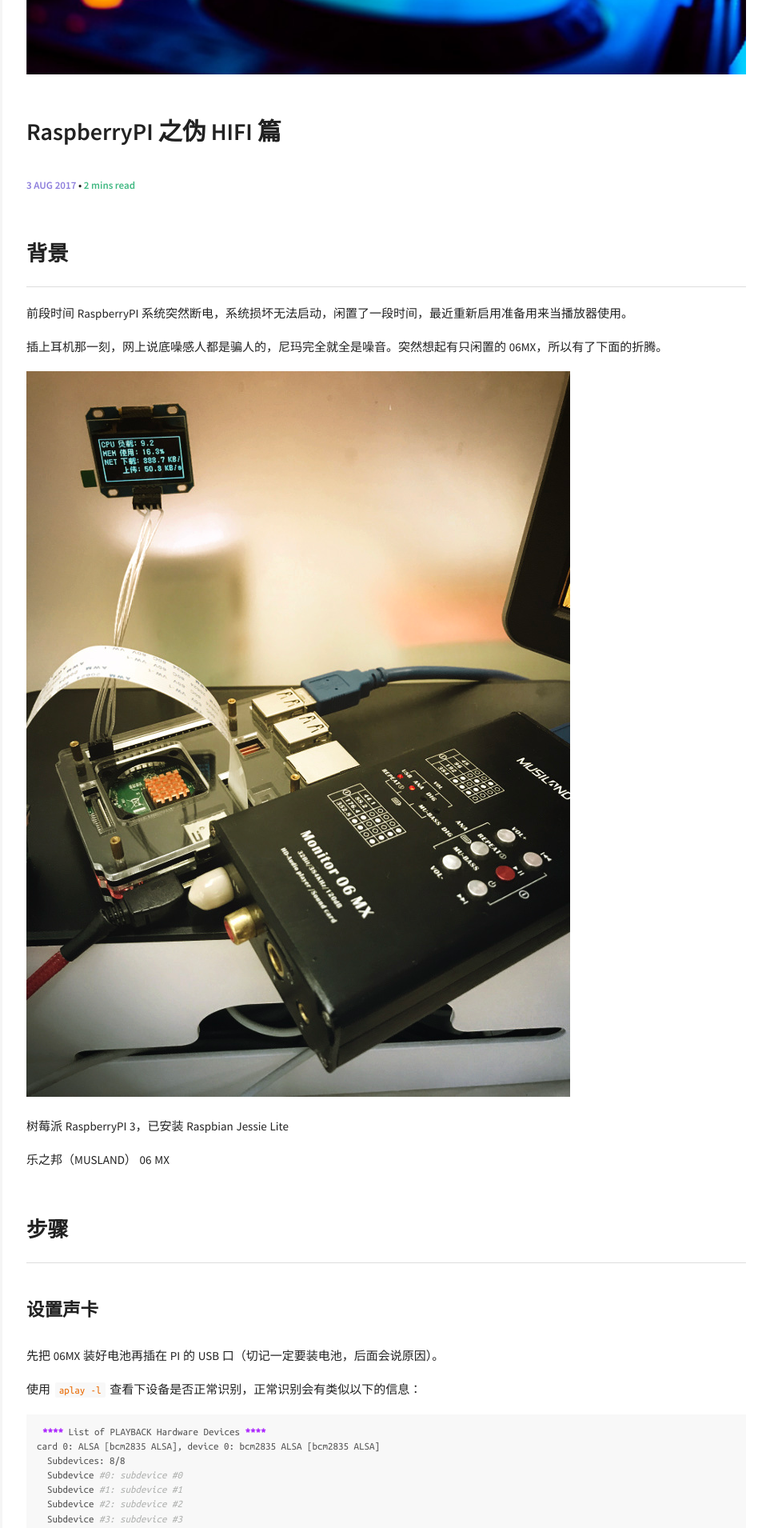
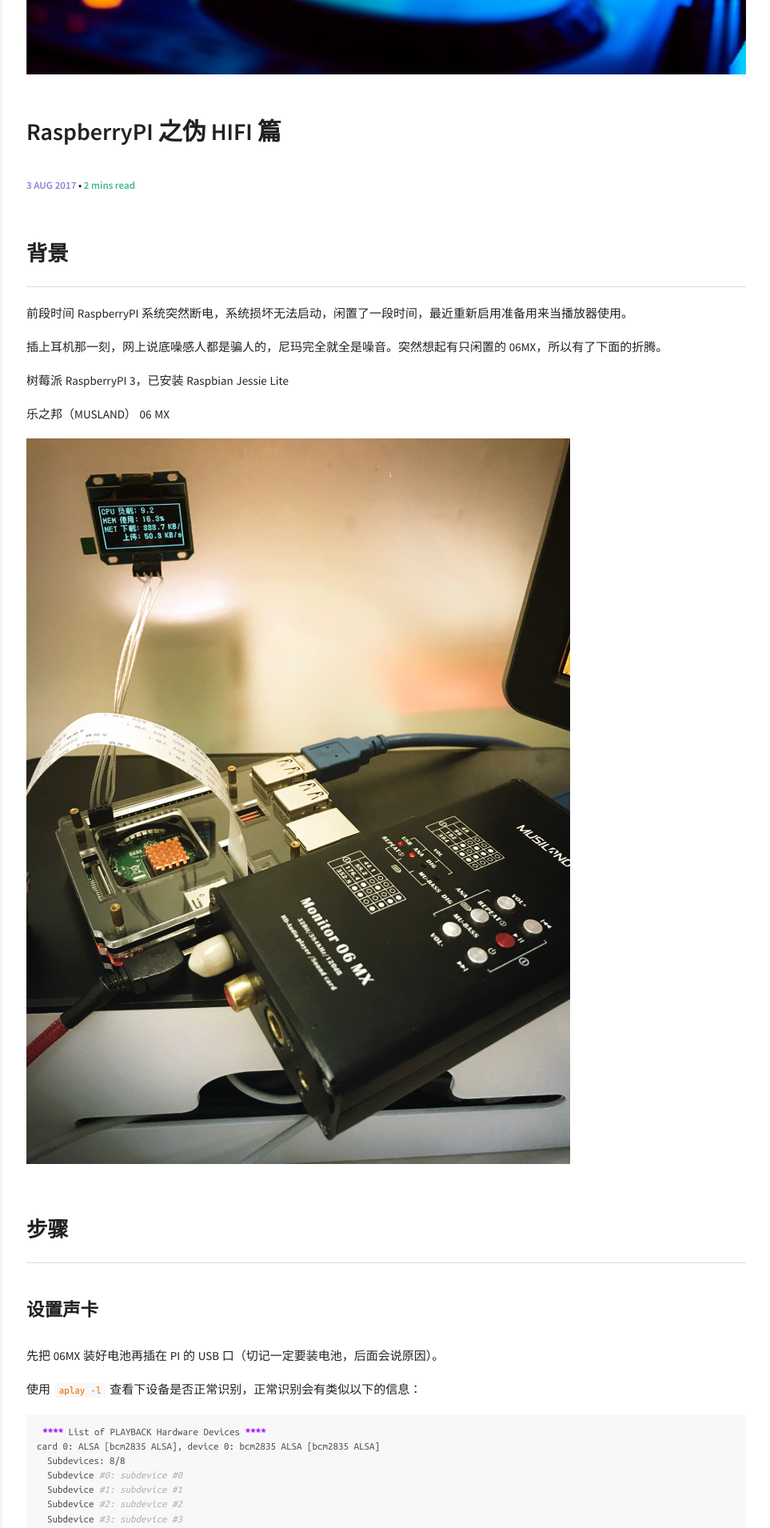
Before and after one commit to sbugzu/sbugzu.github.io, a Jekyll site: the page built from _posts/2017-08-03-raspberrypi-wifi.md, in a window 1280 px wide. Shown: the part 392-2302 px from the top of the page at 80% size, without its empty margins (317-1280 px from the left). Built offline with Jekyll 4.4.1, drawn with Linux system fonts in a browser that asks for light colours; comment, search, counter and statistics services are not loaded.

Commit message:
modify position of pic

```diff
--- a/_posts/2017-08-03-raspberrypi-wifi.md
+++ b/_posts/2017-08-03-raspberrypi-wifi.md
@@ -22,12 +22,13 @@
 
 插上耳机那一刻，网上说底噪感人都是骗人的，尼玛完全就全是噪音。突然想起有只闲置的 06MX，所以有了下面的折腾。
 
-![raspberrypi with 06MX](/upload/2017/08/raspberrypi-with-06mx.jpg)
-
 树莓派 RaspberryPI 3，已安装 Raspbian Jessie Lite
 
 乐之邦（MUSLAND） 06 MX
 <!--more-->
+
+![raspberrypi with 06MX](/upload/2017/08/raspberrypi-with-06mx.jpg)
+
 
 ## 步骤
 ### 设置声卡
```
